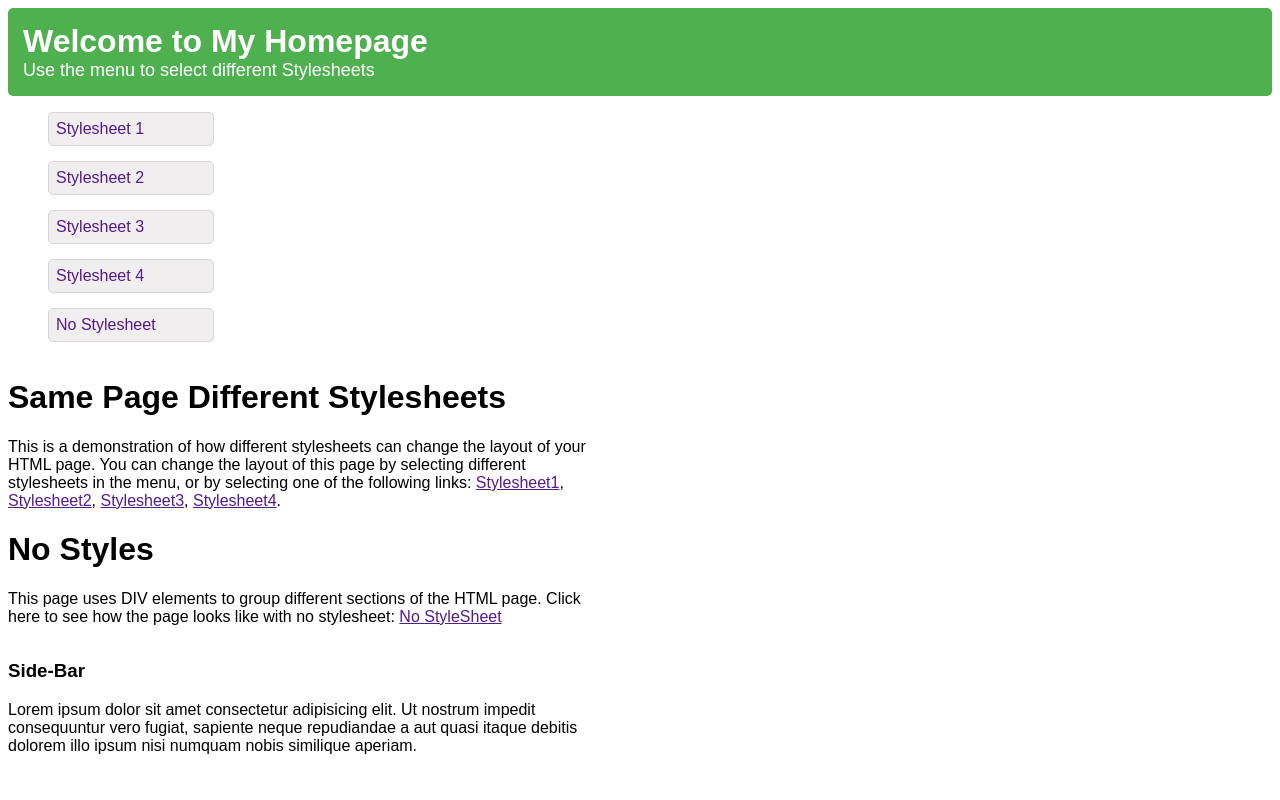
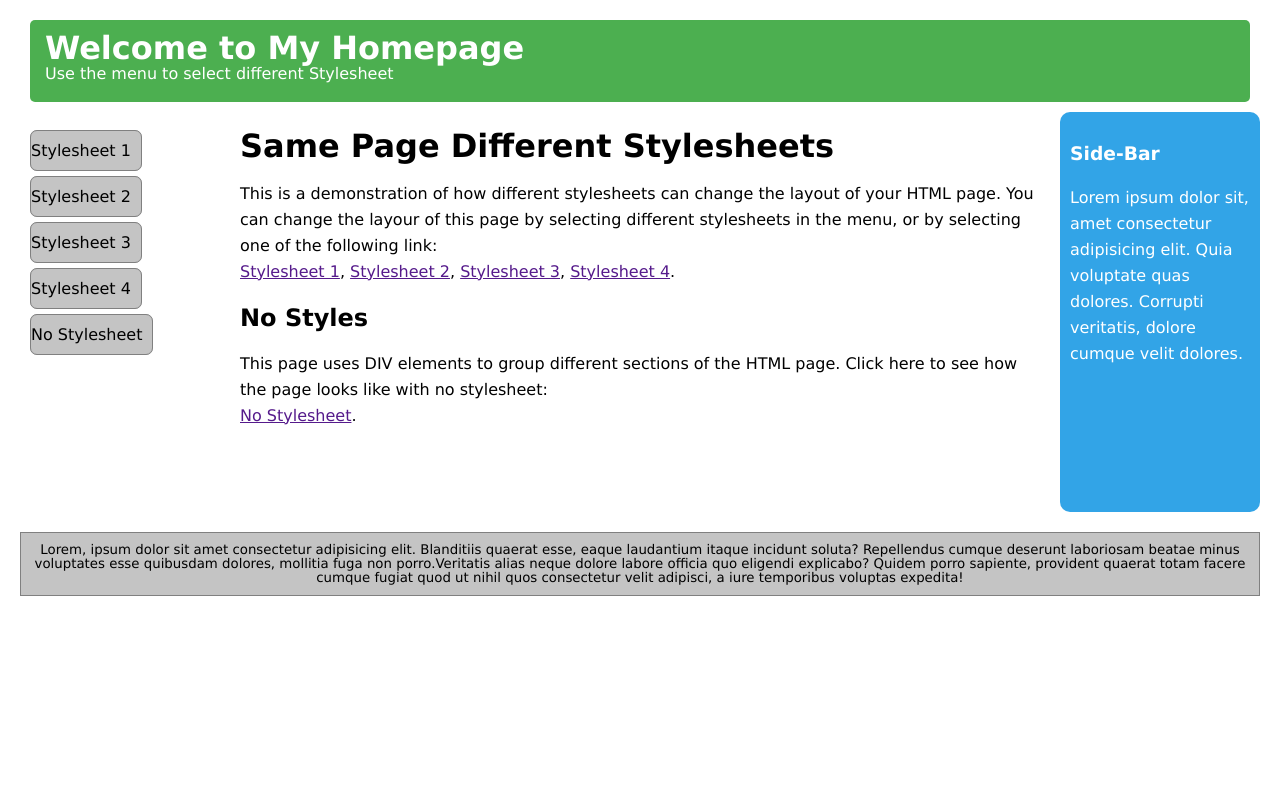
Before and after one commit to MrRobertStark/Esplai_exercicis, a PHP site: page /exercici_posicionaments_menu.html in a window 1280 px wide. Run offline with PHP 8.4, Linux system fonts and the light colour scheme.

Commit message:
practica_css(inacabat)

```diff
--- a/CSS/posicionament2.html
+++ b/CSS/posicionament2.html
@@ -46,5 +46,7 @@
             <p>Lorem ipsum dolor sit amet consectetur adipisicing elit. Odit veritatis corporis, molestias facere eum repudiandae soluta debitis quasi unde quisquam ullam dolores ipsa distinctio fugiat ut saepe optio iusto mollitia?</p>
         </div>
     </div>
+    <footer>Hola bon dia!</footer>
+
 </body>
 </html>
--- a/CSS/practica_css_posicionaments/estils1.css
+++ b/CSS/practica_css_posicionaments/estils1.css
@@ -1,44 +1,85 @@
 body{
-    font-family: Arial, Helvetica, sans-serif;
+    font: 100% Lucida Sans, Verdana;
+    margin:20px;
+    line-height:26px;
 }
-#header{
-    background-color:rgb(6, 143, 6);
-    opacity:0.7;
+.contenidor_intern{
+    position:relative;
+    height:400px;
+    overflow:auto;
+}
+#top{
+    background-color:#4CAF50;
+    padding:15px;
+    margin:10px;
     border-radius:5px;
     color:white;
-    padding:15px;
 }
-.titol{
-    font-size:xx-large;
+#menu_bar li{
+    width:200px;
+    float:left;
+    padding-left:0px;
 }
-.subtitol{
-    font-size: 18px;
+#main{
+    padding:10px;
+    margin: 0 210px;
+    padding-top:0px;
 }
-
+#sidebar{
+    background-color:#32a4e7;
+    color:#fff;
+    padding:10px;
+    position:absolute;
+    bottom:0;
+    top:0;
+    right:0;
+    width:180px;
+    border-radius:10px;
+}
+#bottom{
+    border: 1px solid gray;
+    background-color:rgb(196, 196, 196);
+    text-align: center;
+    padding:10px;
+    font-size:70%;
+    line-height:14px;
+    font-size:10pt;
+    margin-top:20px;
+}
+#top h1, #top p, #menu_bar{
+    margin:0;
+    padding:0;
+}
+li a:hover{
+    text-decoration:none;
+    background-color:white;
+}
 li{
     list-style-type:none;
-    position:relative;
-    float:top;
-    margin:15px 0px;
-    padding:7px;
+    padding-left:0px;
+    margin-left:0px;
+    margin:10px;
+    width:200px;
+}
+ul,li, li>a, #menu_bar{
     width:150px;
-    border: 1px solid rgb(214, 214, 214);
-    border-radius:5px;
-    background-color:rgb(240, 238, 238);
+    padding-left:0px;
 }
 li>a{
+    border: 1px solid gray;
+    border-radius:7px;
+    padding:10px;
+    background-color:rgb(196, 196, 196);
+    margin:20px;
+    margin-left:0px;
+    padding-left:0px;
+    width:150px;
     text-decoration:none;
+    color:black;
 }
-#contenidor{
-    width:800px;
-    background-color:red;
+li>a:hover{
+    background-color:white;
 }
-.pagina{
-    position:relative;
-    float:left;
-    width:600px;
+li{
+    width:200px;
 }
-#peu_pagina{
-    position:static;
-    bottom:0px;
-}
--- a/CSS/practica_css_posicionaments/exercici_posicionaments_menu.html
+++ b/CSS/practica_css_posicionaments/exercici_posicionaments_menu.html
@@ -2,16 +2,17 @@
 <html>
 <head>
     <meta charset="utf-8" />
-    <title>Page Title</title>
-    <link rel="stylesheet" type="text/css" href="estils1.css">
+    <title>Wlcome to My Homepage</title>
+    <link rel="stylesheet" type="text/css" href="estils1.css"/>
 </head>
 <body>
-    <div id="header">
-        <span class="titol"><b>Welcome to My Homepage</b></span><br>
-        <span class="subtitol">Use the menu to select different Stylesheets</span>
+    <div class="contenidor_global">
+        <div id="top">
+            <h1>Welcome to My Homepage</h1>
+            <p>Use the menu to select different Stylesheet</p>
         </div>
-    <div id="contenidor">
-        <div class="pagina">
+        <div class="contenidor_intern">
+            <div id="menu_bar">
                 <ul>
                     <li><a href="">Stylesheet 1</a></li>
                     <li><a href="">Stylesheet 2</a></li>
@@ -20,15 +21,25 @@
                     <li><a href="">No Stylesheet</a></li>
                 </ul>
             </div>
-        <div class="pagina">
+            <div id="main">
                 <h1>Same Page Different Stylesheets</h1>
-            <p>This is a demonstration of how different stylesheets can change the layout of your HTML page. You can change the layout of this page by selecting different stylesheets in the menu, or by selecting one of the following links: <a href="">Stylesheet1</a>, <a href="">Stylesheet2</a>, <a href="">Stylesheet3</a>, <a href="">Stylesheet4</a>.</p>
-            <h1>No Styles</h1>
-            <p>This page uses DIV elements to group different sections of the HTML page. Click here to see how the page looks like with no stylesheet: <a href="">No StyleSheet</a></p>
+                <p>This is a demonstration of how different stylesheets can change the layout of your HTML page. You can change the layour of this page by selecting different stylesheets in the menu, or by selecting one of the following link:<br>
+                <a href="">Stylesheet 1</a>,
+                <a href="">Stylesheet 2</a>,
+                <a href="">Stylesheet 3</a>,
+                <a href="">Stylesheet 4</a>.
+                </p>
+                <h2>No Styles</h2>
+                <p>This page uses DIV elements to group different sections of the HTML page. Click here to see how the page looks like with no stylesheet:<br><a href="">No Stylesheet</a>.</p>
             </div>
-        <div class="pagina">
+            <div id="sidebar">
                 <h3>Side-Bar</h3>
-            <p>Lorem ipsum dolor sit amet consectetur adipisicing elit. Ut nostrum impedit consequuntur vero fugiat, sapiente neque repudiandae a aut quasi itaque debitis dolorem illo ipsum nisi numquam nobis similique aperiam.</p>
+                <p>Lorem ipsum dolor sit, amet consectetur adipisicing elit. Quia voluptate quas dolores. Corrupti veritatis, dolore cumque velit dolores.</p>
+            </div>
+        </div>
+
+        <div id="bottom">
+            Lorem, ipsum dolor sit amet consectetur adipisicing elit. Blanditiis quaerat esse, eaque laudantium itaque incidunt soluta? Repellendus cumque deserunt laboriosam beatae minus voluptates esse quibusdam dolores, mollitia fuga non porro.Veritatis alias neque dolore labore officia quo eligendi explicabo? Quidem porro sapiente, provident quaerat totam facere cumque fugiat quod ut nihil quos consectetur velit adipisci, a iure temporibus voluptas expedita!
         </div>
     </div>
 </body>
```
Also changed, not shown: CSS/practica_css_posicionaments/estils2.css (added, +70 -0 lines). Lines whose indentation alone changed are shown as unchanged.
